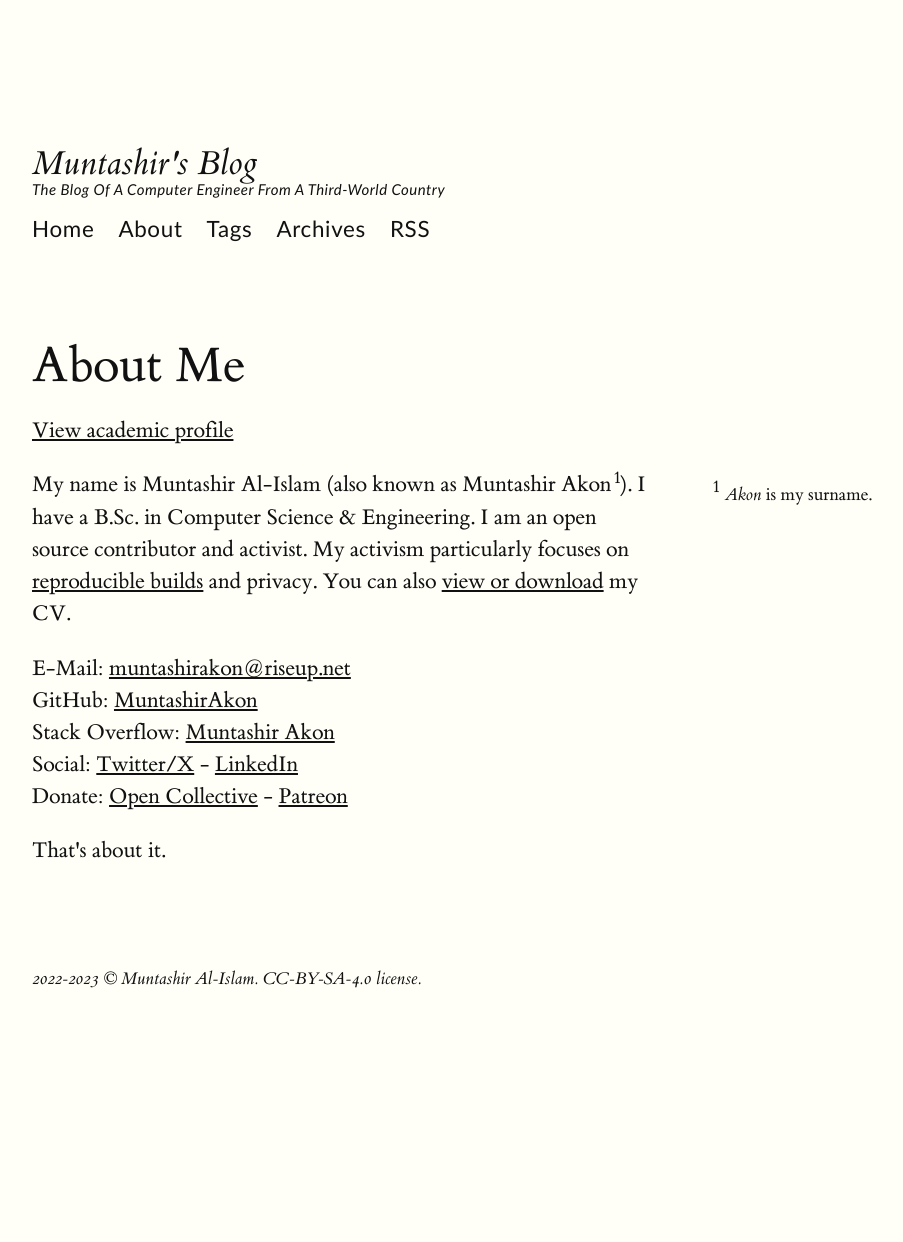
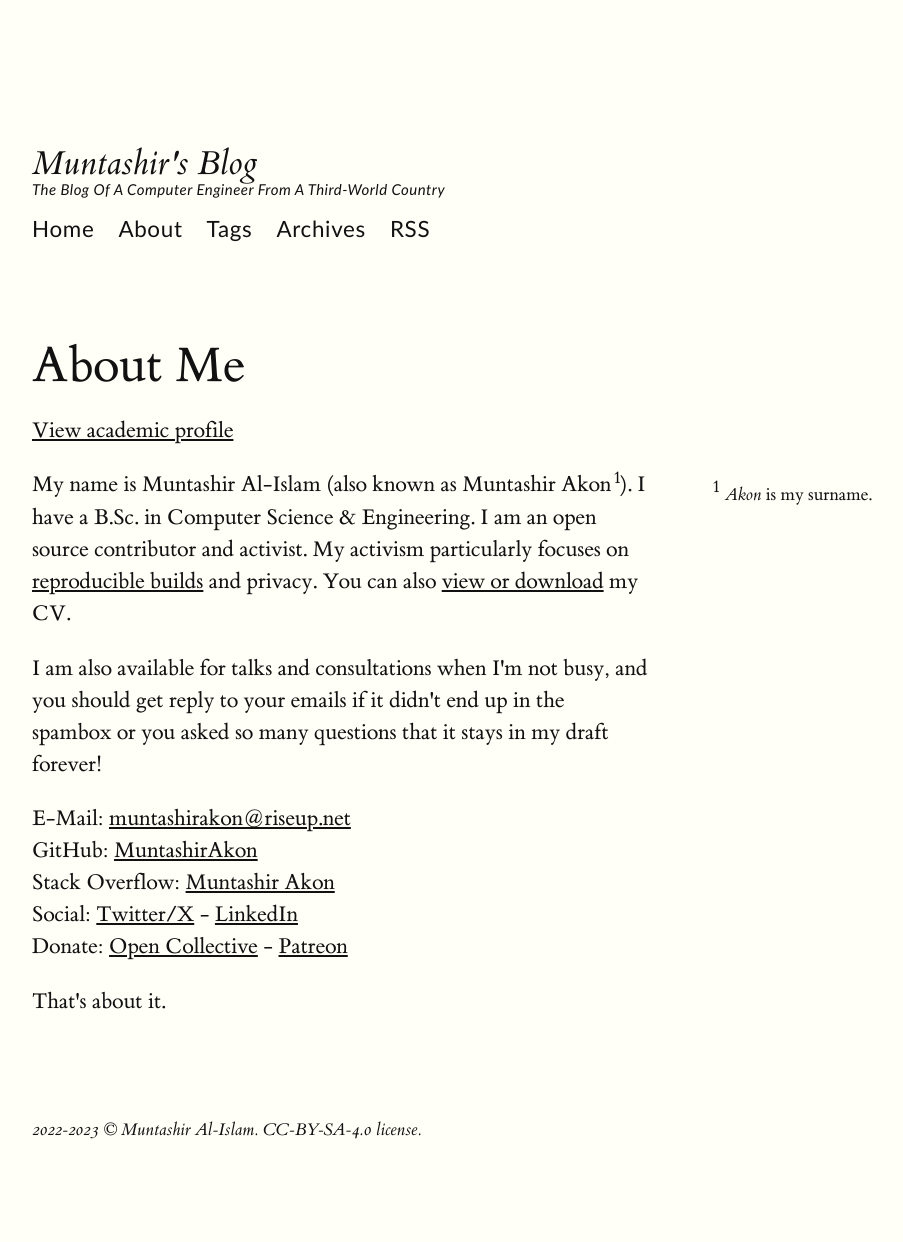
Before and after one commit to MuntashirAkon/blog, a Jekyll site: the page built from about.html, in a window 1280 px wide. Shown: the whole page, without its empty margins (128-1031 px from the left). Built offline with Jekyll 4.4.1, drawn with Linux system fonts in a browser that asks for light colours; before the commit the page ends 1091 px from its top, so only the background shows below that.

Commit message:
Update about page (again)

```diff
--- a/about.html
+++ b/about.html
@@ -17,6 +17,11 @@ title: About Me
   my CV.
   <span class="sidenote"><em>Akon</em> is my surname.</span>
 </p>
+<p>
+  I am also available for talks and consultations when I'm not busy, and you
+  should get reply to your emails if it didn't end up in the spambox or you
+  asked so many questions that it stays in my draft forever!
+</p>
 
 <p>
   E-Mail: <a href="mailto:{{ site.email }}" itemprop="email">{{ site.email }}</a><br>
```
